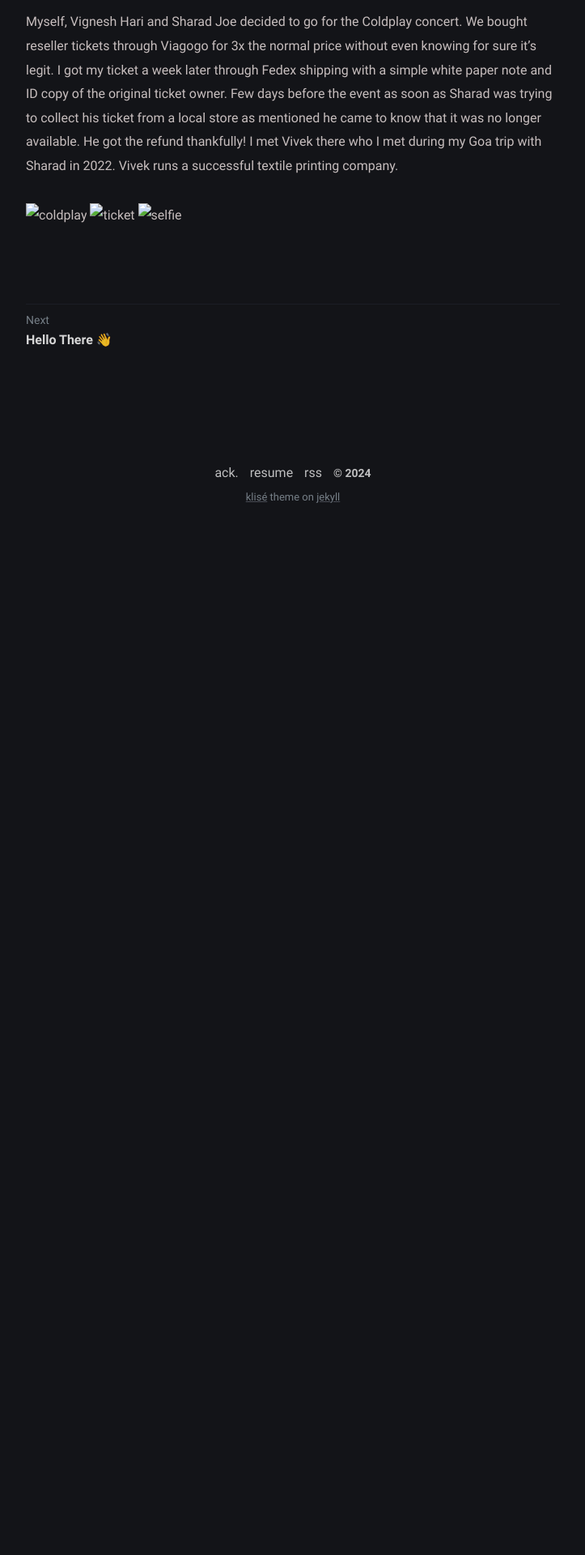
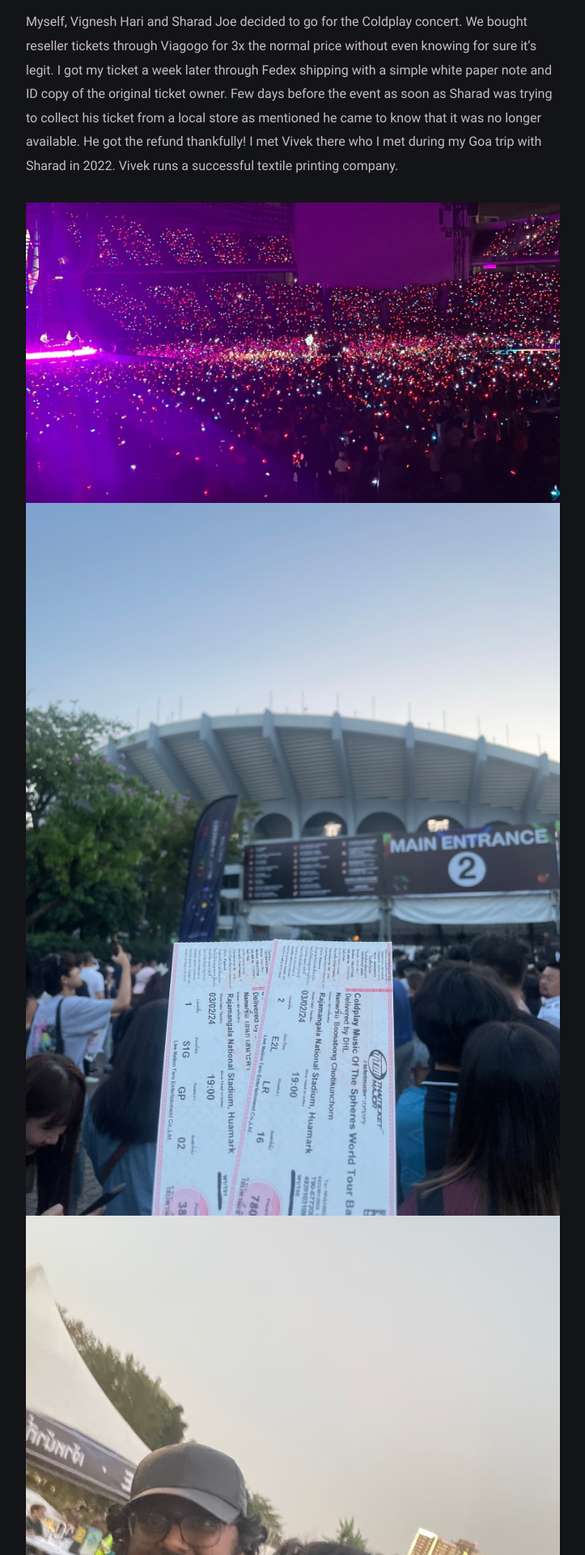
Before and after one commit to shaneapen/shaneapen.github.io, a Jekyll site: the page built from _posts/coldplay-concert/2024-02-03-coldplay.md, in a window 1280 px wide. Shown: the part 415-2335 px from the top of the page at 81% size, without its empty margins (278-1001 px from the left). Built offline with Jekyll 4.4.1, drawn with Linux system fonts in a browser that asks for light colours; before the commit the page ends 1073 px from its top, so only the background shows below that.

Commit message:
moved post images to assets

```diff
--- a/Gemfile
+++ b/Gemfile
@@ -8,13 +8,13 @@
 #
 # This will help ensure the proper Jekyll version is running.
 # Happy Jekylling!
-gem "jekyll", "~> 4.1.0"
+# gem "jekyll", "~> 4.1.0"
 
 # This is the default theme for new Jekyll sites. You may change this to anything you like.
 
 # If you want to use GitHub Pages, remove the "gem "jekyll"" above and
 # uncomment the line below. To upgrade, run `bundle update github-pages`.
-# gem "github-pages", group: :jekyll_plugins
+gem "github-pages", group: :jekyll_plugins
 
 # If you have any plugins, put them here!
 group :jekyll_plugins do
--- a/_config.yml
+++ b/_config.yml
@@ -22,7 +22,7 @@
 
 # URL settings
 url: "https://shaneapen.github.io" #
-baseurl:
+baseurl: ""
 permalink: /:title/
 google_analytics: G-DJMJEDXK73 # leave it blank if not wish
 fb_appid:
--- a/_posts/coldplay-concert/2024-02-03-coldplay.md
+++ b/_posts/coldplay-concert/2024-02-03-coldplay.md
@@ -11,6 +11,6 @@
 
 Myself, Vignesh Hari and Sharad Joe decided to go for the Coldplay concert. We bought reseller tickets through Viagogo for 3x the normal price without even knowing for sure it's legit. I got my ticket a week later through Fedex shipping with a simple white paper note and ID copy of the original ticket owner. Few days before the event as soon as Sharad was trying to collect his ticket from a local store as mentioned he came to know that it was no longer available. He got the refund thankfully! I met Vivek there who I met during my Goa trip with Sharad in 2022. Vivek runs a successful textile printing company.
 
-![coldplay](coldplay-concert-1.jpg)
-![ticket](IMG_3055_compressed.jpg)
-![selfie](IMG_3057_compressed.jpg)
+![coldplay](/assets/posts/coldplay-concert/coldplay-concert-1.jpg)
+![ticket](/assets/posts/coldplay-concert/IMG_3055_compressed.jpg)
+![selfie](/assets/posts/coldplay-concert/IMG_3057_compressed.jpg)
```
Also changed, not shown: assets/posts/coldplay-concert/IMG_3055_compressed.jpg (renamed from _posts/coldplay-concert/IMG_3055_compressed.jpg), assets/posts/coldplay-concert/IMG_3057_compressed.jpg (renamed from _posts/coldplay-concert/IMG_3057_compressed.jpg), assets/posts/coldplay-concert/coldplay-concert-1.jpg (renamed from _posts/coldplay-concert/coldplay-concert-1.jpg).
